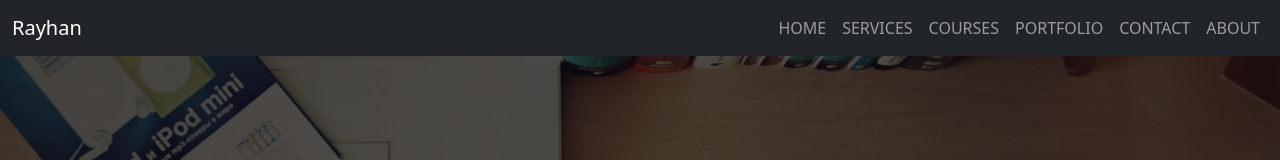
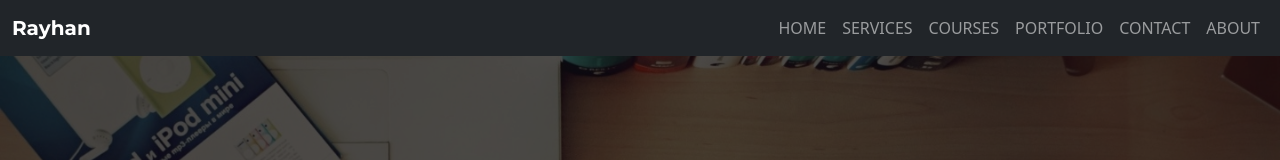
Before and after one commit to rayhan1650/personal-website-practice-react, a React (Create React App) app: page / in a window 1280 px wide. Shown: the top 160 px of the page. Built offline with nearby package versions, Linux system fonts and the light colour scheme.

Commit message:
nav scroll css added

```diff
--- a/src/asset/css/custom.css
+++ b/src/asset/css/custom.css
@@ -42,3 +42,17 @@
 .serviceName {
   font-family: "Raleway", sans-serif;
 }
+
+.navTitle {
+  font-family: "Montserrat", sans-serif;
+  color: white !important;
+  font-weight: 700;
+  font-size: 1.5rem;
+}
+
+.navTitleScroll {
+  font-family: "Montserrat", sans-serif;
+  color: #0073e6 !important;
+  font-weight: 700;
+  font-size: 1.5rem;
+}
--- a/src/components/TopNavigation/TopNavigation.js
+++ b/src/components/TopNavigation/TopNavigation.js
@@ -1,12 +1,25 @@
-import React from "react";
-import { Container, Nav, Navbar, NavDropdown } from "react-bootstrap";
+import React, { useEffect, useState } from "react";
+import { Container, Nav, Navbar } from "react-bootstrap";
 
 const TopNavigation = () => {
+  const [navBarTitle, setNavBarTitle] = useState("navTitle");
+
+  const changeNavbar = () => {
+    if (window.scrollY > 100) {
+      setNavBarTitle("navTitleScroll");
+    } else {
+      setNavBarTitle("navTitle");
+    }
+  };
+  window.addEventListener("scroll", changeNavbar);
+
   return (
     <>
       <Navbar fixed="top" collapseOnSelect expand="lg" bg="dark" variant="dark">
         <Container fluid>
-          <Navbar.Brand href="#home">Rayhan</Navbar.Brand>
+          <Navbar.Brand href="#home" className={navBarTitle}>
+            Rayhan
+          </Navbar.Brand>
           <Navbar.Toggle aria-controls="responsive-navbar-nav" />
           <Navbar.Collapse id="responsive-navbar-nav">
             <Nav className="ms-auto">
```
